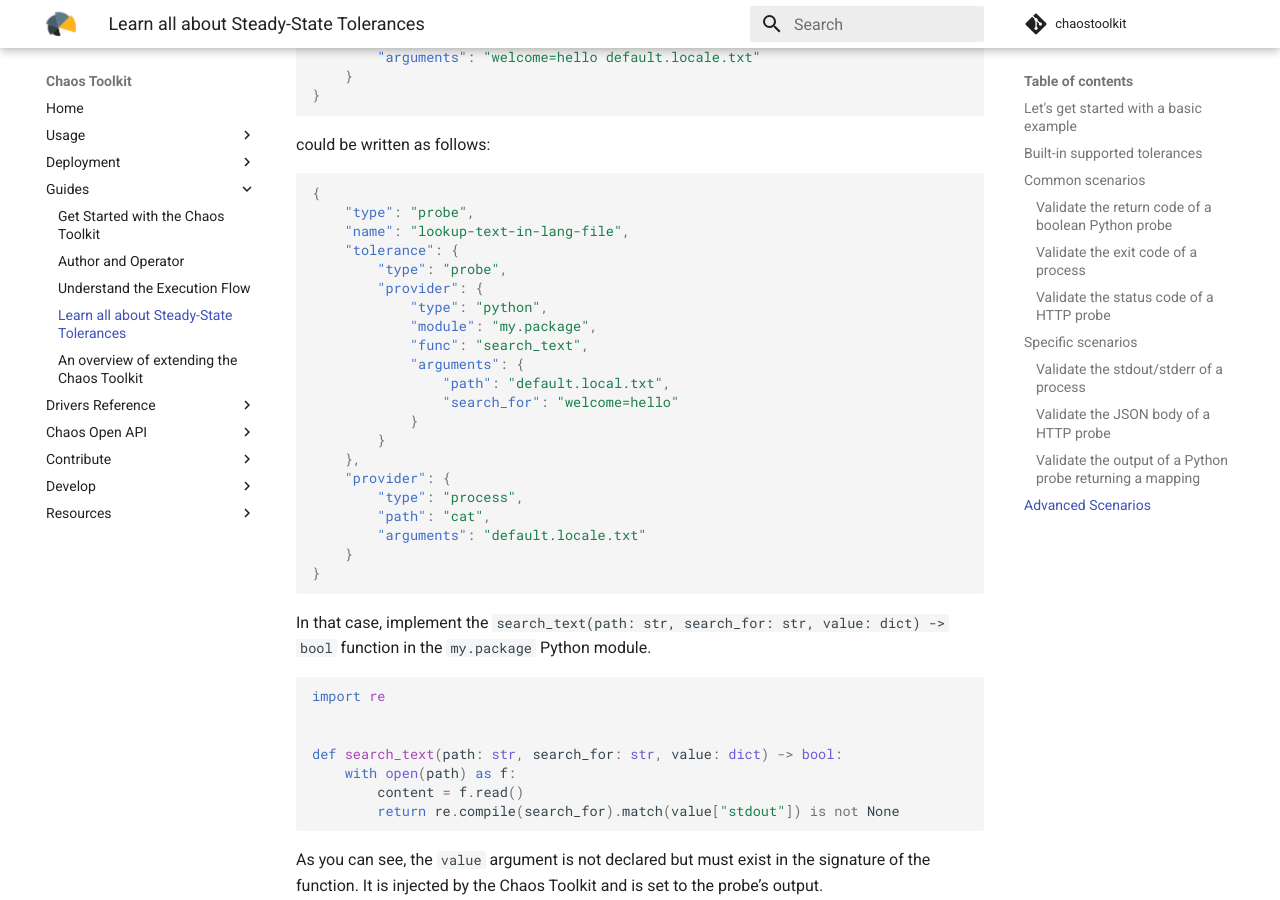
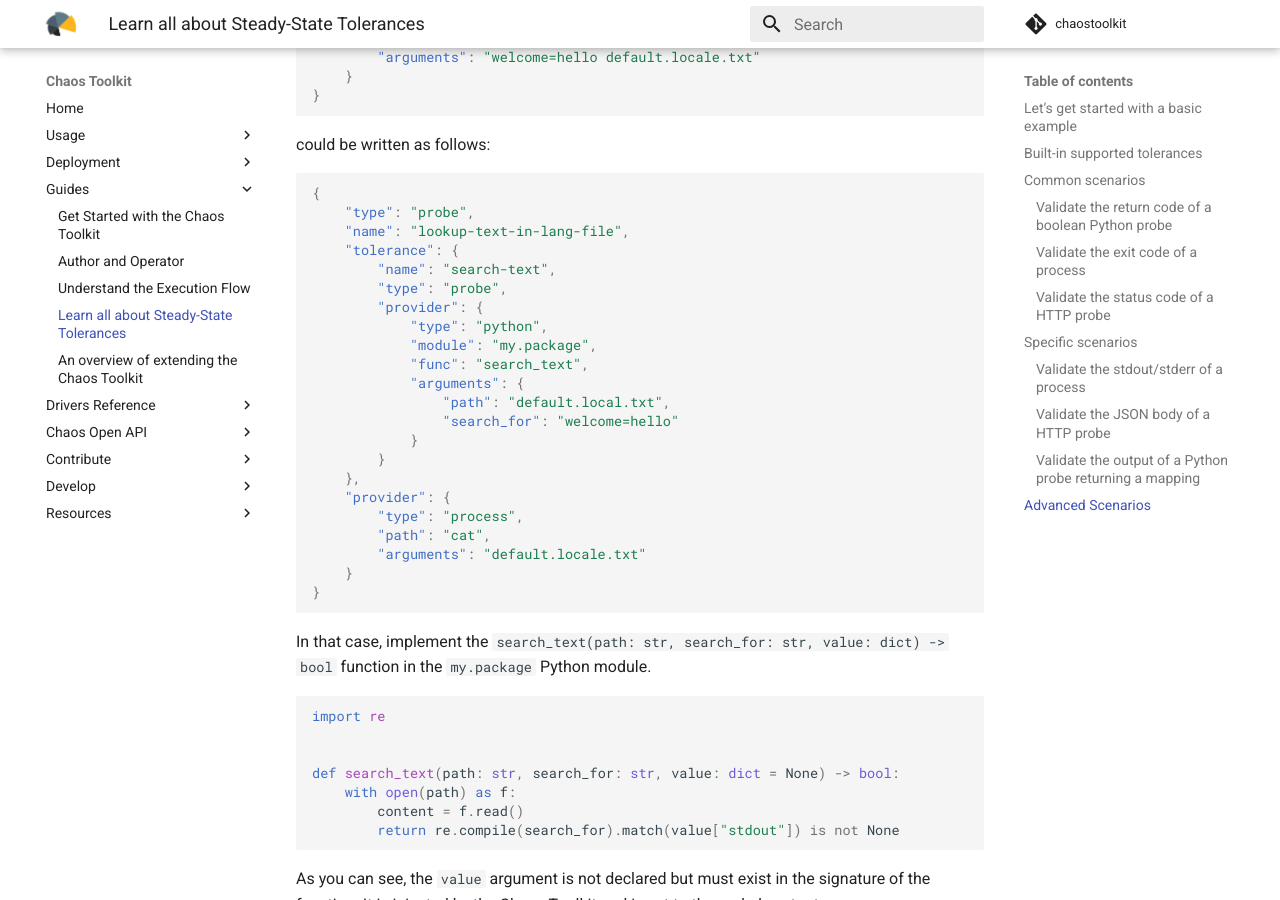
Before and after one commit to chaostoolkit/chaostoolkit-documentation, an MkDocs documentation site: the page built from sources/reference/tutorials/tolerance.md, in a window 1280 px wide and 900 px high, scrolled down 8417 px. Built offline with MkDocs 1.6.1 and Material for MkDocs 9.7.7, drawn with Linux system fonts in a browser that asks for light colours; comment, search, counter and statistics services are not loaded.

Commit message:
fix the issues in example
Signed-off-by: saravanan palanisamy <saravanan30erd@gmail.com>

```diff
--- a/sources/reference/tutorials/tolerance.md
+++ b/sources/reference/tutorials/tolerance.md
@@ -432,6 +432,7 @@ could be written as follows:
     "type": "probe",
     "name": "lookup-text-in-lang-file",
     "tolerance": {
+        "name": "search-text",
         "type": "probe",
         "provider": {
             "type": "python",
@@ -460,7 +461,7 @@ In that case, implement the
 import re
 
 
-def search_text(path: str, search_for: str, value: dict) -> bool:
+def search_text(path: str, search_for: str, value: dict = None) -> bool:
     with open(path) as f:
         content = f.read()
         return re.compile(search_for).match(value["stdout"]) is not None
```
